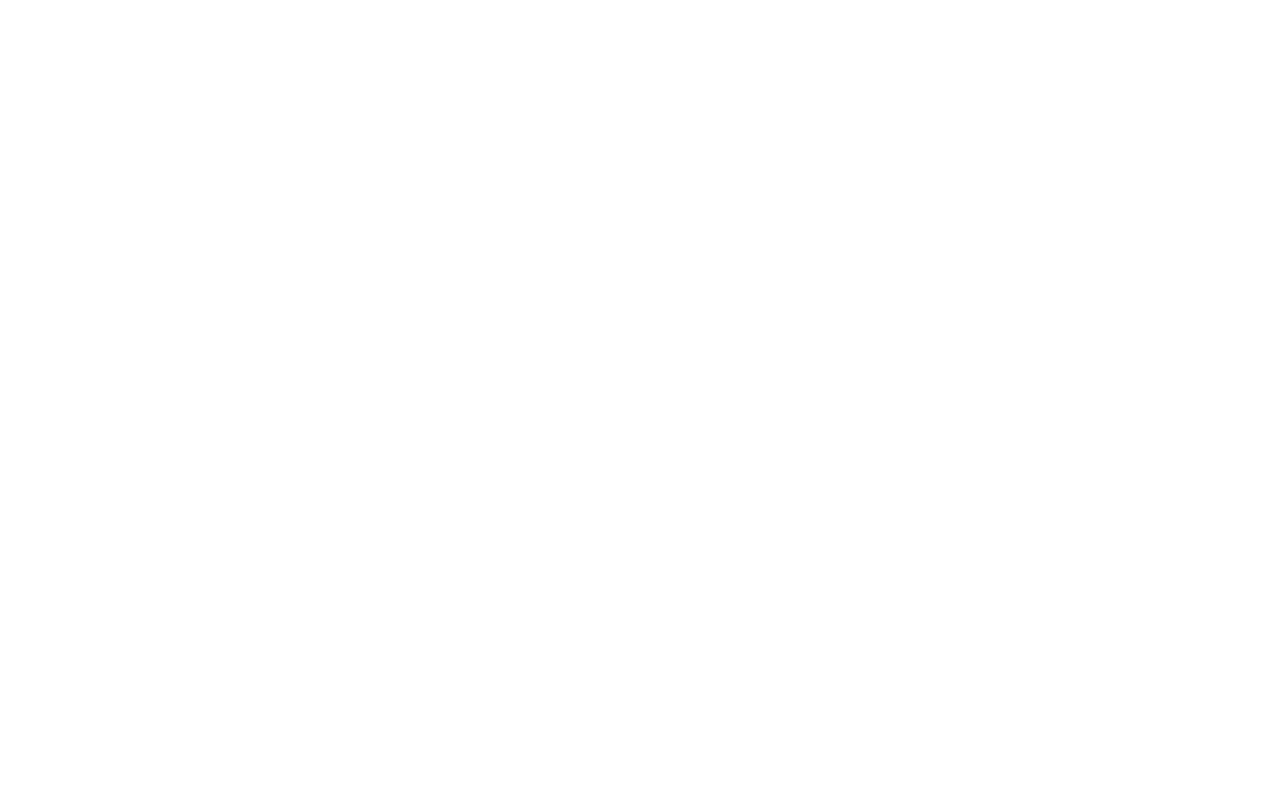
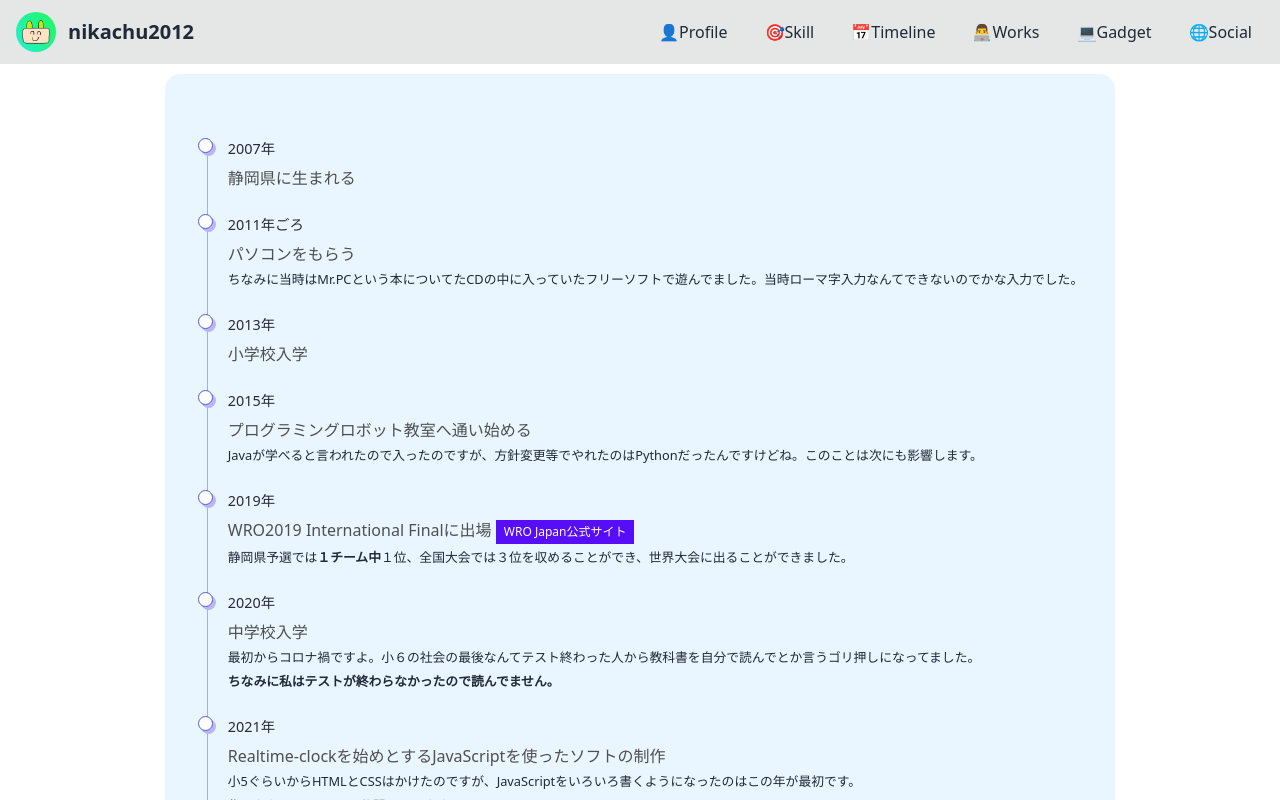
Before and after one commit to nikachu2012/portfolio-old, a React (Vite) app: page /timeline in a window 1280 px wide. Before the commit this address had no page. Built offline with nearby package versions, Linux system fonts and the light colour scheme; the HTML template or start-up script is replaced by a standard one.

Commit message:
[add] 年表的なページを追加

```diff
--- a/src/App.tsx
+++ b/src/App.tsx
@@ -4,6 +4,7 @@
 
 import Profile from './Profile';
 import Skill from './Skill';
+import Timeline from './Timeline';
 function App() {
   return (
     <>
@@ -12,6 +13,7 @@
           <Route path="/" element={<Top />} />
           <Route path="/profile" element={<Profile />} />
           <Route path="/skill" element={<Skill />} />
+          <Route path="/timeline" element={<Timeline />} />
         </Routes>
       </BrowserRouter>
     </>
--- /dev/null
+++ b/src/Timeline.tsx
@@ -0,0 +1,101 @@
+import { useEffect } from "react";
+
+import MenuBar from './components/MenuBar'
+import img_nikachu from './assets/nikachu.png'
+import { Link } from "react-router-dom";
+
+import './timeline.css'
+
+function Timeline() {
+
+    useEffect(() => {
+        document.title = `📅Timeline - Nikachu's Portfolio`;
+    });
+
+    return (
+        <>
+            <div className="drawer">
+                <input id="my-drawer-3" type="checkbox" className="drawer-toggle" />
+                <div className="drawer-content flex flex-col">
+                    <div className="w-full navbar bg-base-300">
+                        <div className="flex-none lg:hidden">
+                            <label htmlFor="my-drawer-3" className="btn btn-square btn-ghost">
+                                <svg xmlns="http://www.w3.org/2000/svg" fill="none" viewBox="0 0 24 24" className="inline-block w-6 h-6 stroke-current"><path strokeLinecap="round" strokeLinejoin="round" strokeWidth="2" d="M4 6h16M4 12h16M4 18h16"></path></svg>
+                            </label>
+                        </div>
+
+                        <Link to={'/'}><img className="w-10 ml-2 mr-1 rounded-full" src={img_nikachu} /></Link>
+                        <div className="flex-1 px-2 mr-2 font-bold text-xl">
+                            <Link to={'/'}>nikachu2012</Link>
+                        </div>
+
+                        <div className="flex-none hidden lg:block">
+                            <ul className="menu menu-horizontal [&>*]:ml-[5px] px-1">
+                                <MenuBar />
+                            </ul>
+                        </div>
+                    </div>
+
+                    <div className="timeline mb-[10px]">
+                        <div className="container">
+                            <div className="wrapper">
+                                <ul className="sessions">
+                                    <li>
+                                        <div className="time">2007年</div>
+                                        <p>静岡県に生まれる</p>
+                                    </li>
+                                    <li>
+                                        <div className="time">2011年ごろ</div>
+                                        <p>パソコンをもらう</p>
+                                        <small>ちなみに当時はMr.PCという本についてたCDの中に入っていたフリーソフトで遊んでました。当時ローマ字入力なんてできないのでかな入力でした。</small>
+                                    </li>
+                                    <li>
+                                        <div className="time">2013年</div>
+                                        <p>小学校入学</p>
+                                    </li>
+                                    <li>
+                                        <div className="time">2015年</div>
+                                        <p>プログラミングロボット教室へ通い始める</p>
+                                        <small>Javaが学べると言われたので入ったのですが、方針変更等でやれたのはPythonだったんですけどね。このことは次にも影響します。</small>
+                                    </li>
+                                    <li>
+                                        <div className="time">2019年</div>
+                                        <p>WRO2019 International Finalに出場 <a href="https://www.wroj.org/"><button className="btn-primary btn-xs">WRO Japan公式サイト</button></a></p>
+                                        <small>静岡県予選では<strong>１チーム中</strong>１位、全国大会では３位を収めることができ、世界大会に出ることができました。</small>
+                                    </li>
+                                    <li>
+                                        <div className="time">2020年</div>
+                                        <p>中学校入学</p>
+                                        <small>最初からコロナ禍ですよ。小６の社会の最後なんてテスト終わった人から教科書を自分で読んでとか言うゴリ押しになってました。<br /><strong>ちなみに私はテストが終わらなかったので読んでません。</strong></small>
+                                    </li>
+                                    <li>
+                                        <div className="time">2021年</div>
+                                        <p>Realtime-clockを始めとするJavaScriptを使ったソフトの制作</p>
+                                        <small>
+                                            小5ぐらいからHTMLとCSSはかけたのですが、JavaScriptをいろいろ書くようになったのはこの年が最初です。<br />
+                                            作ったものは<a href="https://github.com/nikachu2012" target={"_blank"} className="underline">GitHub</a>で公開しています。
+                                        </small>
+                                    </li>
+                                    <li>
+                                        <div className="time">2022年11月</div>
+                                        <p>ジュニアプロコンin静岡にて最優秀賞受賞</p>
+                                        <small>ビジュアルプログラミング言語からテキスト系の言語にステップアップしたい人向けの言語である<a className="underline" href="https://emojicode-ide.nikachu.net/" target={"_blank"}>EmojiCode</a>を制作しました。</small>
+                                    </li>
+                                </ul>
+                            </div>
+                        </div>
+                    </div>
+
+                </div>
+                <div className="drawer-side">
+                    <label htmlFor="my-drawer-3" className="drawer-overlay"></label>
+                    <ul className="menu p-4 w-80 bg-base-100 [&>*]:mt-[3px]">
+                        <MenuBar />
+                    </ul>
+                </div>
+            </div>
+        </>
+    )
+}
+
+export default Timeline
--- /dev/null
+++ b/src/timeline.css
@@ -0,0 +1,73 @@
+.timeline ul,
+.timeline li {
+    list-style: none;
+    padding: 0;
+}
+.timeline .container {
+    display: flex;
+    justify-content: center;
+    align-items: center;
+    padding-top: 10px;
+}
+.timeline .wrapper {
+    background: #eaf6ff;
+    padding: 2rem;
+    border-radius: 15px;
+}
+.timeline h1 {
+    font-size: 1.1rem;
+}
+.timeline .sessions {
+    margin-top: 2rem;
+    border-radius: 12px;
+    position: relative;
+}
+.timeline li {
+    padding-bottom: 1.5rem;
+    border-left: 1px solid #abaaed;
+    position: relative;
+    padding-left: 20px;
+    margin-left: 10px;
+}
+.timeline li:last-child {
+    border: 0px;
+    padding-bottom: 0;
+}
+.timeline li:before {
+    content: "";
+    width: 15px;
+    height: 15px;
+    background: white;
+    border: 1px solid #4e5ed3;
+    box-shadow: 3px 3px 0px #bab5f8;
+    box-shadow: 3px 3px 0px #bab5f8;
+    border-radius: 50%;
+    position: absolute;
+    left: -10px;
+    top: 0px;
+}
+.timeline .time {
+    color: #2a2839;
+    font-weight: 500;
+}
+@media screen and (min-width: 601px) {
+    .timeline .time {
+        font-size: 0.9rem;
+    }
+}
+@media screen and (max-width: 600px) {
+    .timeline .time {
+        margin-bottom: 0.3rem;
+        font-size: 0.85rem;
+    }
+}
+.timeline p {
+    color: #4f4f4f;
+    line-height: 1.5;
+    margin-top: 0.4rem;
+}
+@media screen and (max-width: 600px) {
+    .timeline p {
+        font-size: 0.9rem;
+    }
+}
```
